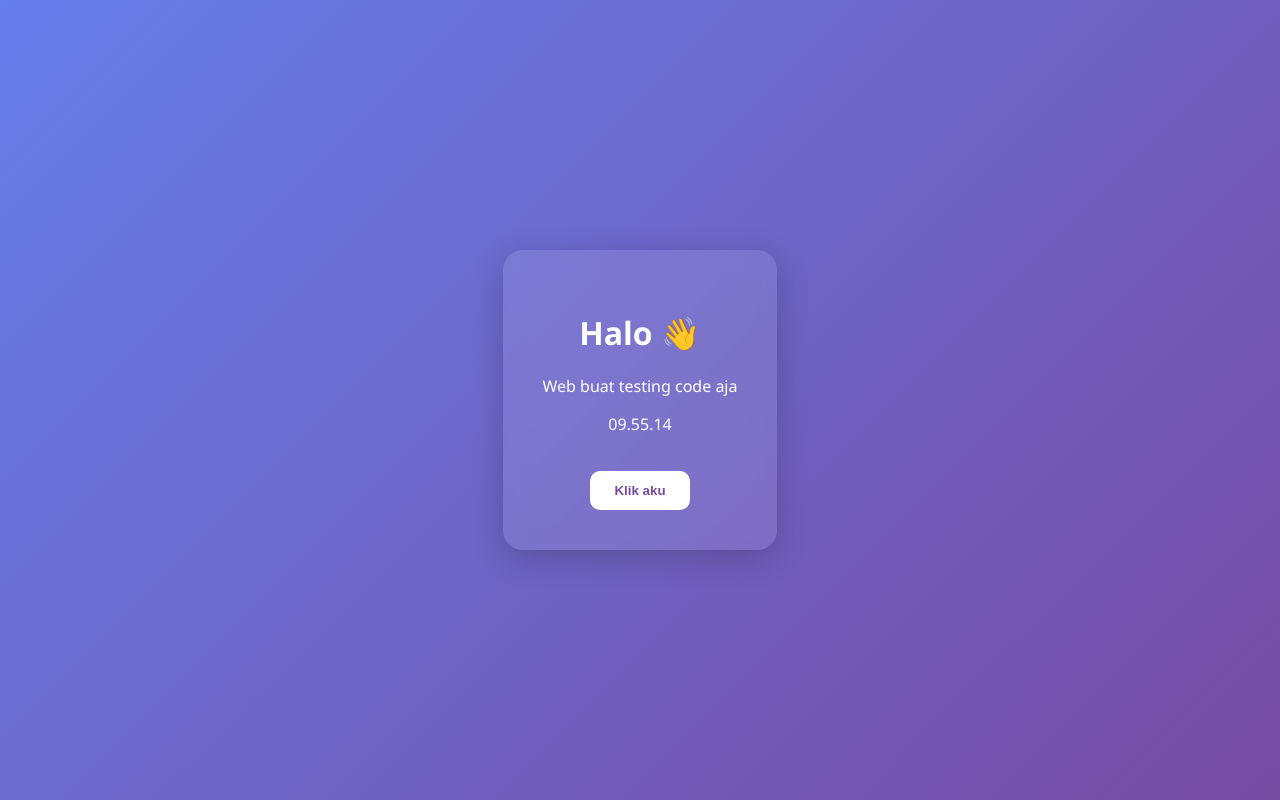
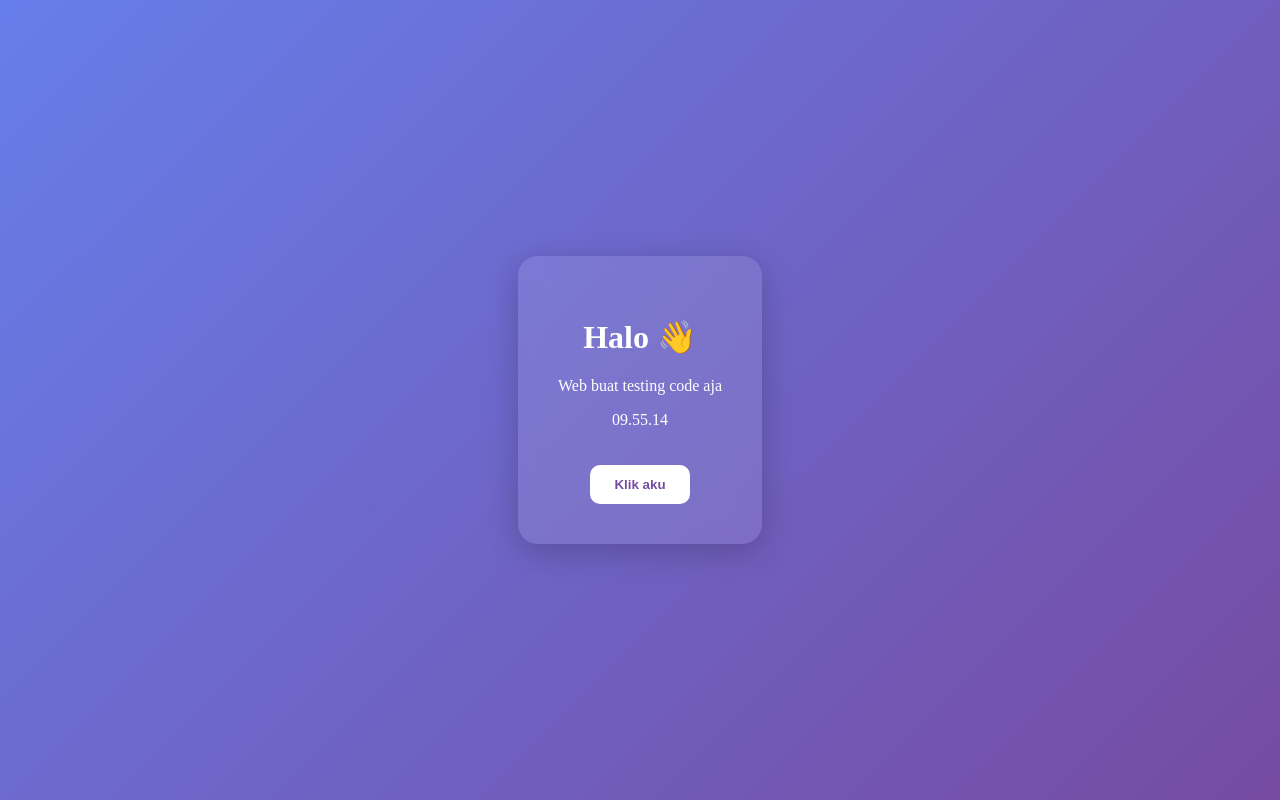
Before and after one commit to ryvard-x/ryvard-lab, a plain HTML site: page index.html in a window 1280 px wide. Drawn offline with Linux system fonts and the light colour scheme.

Commit message:
Update index.html

```diff
--- a/index.html
+++ b/index.html
@@ -6,7 +6,7 @@
   <title>Web Testing Ryvard</title>
   <style>
     body {
-      font-family: 'Segoe UI', sans-serif;
+      font-family: 'Times New Roman', sans-serif;
       background: linear-gradient(135deg, #667eea 0%, #764ba2 100%);
       color: white;
       display: flex;
```
